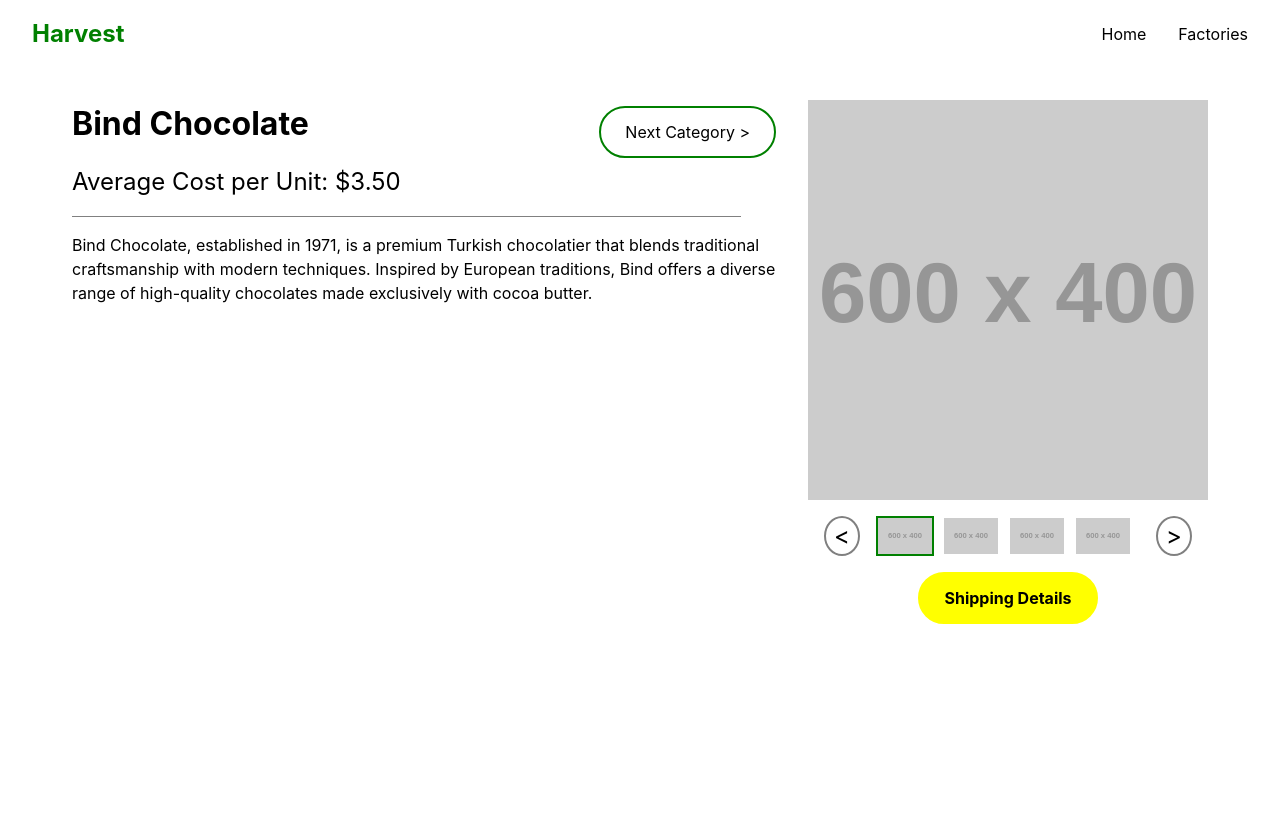
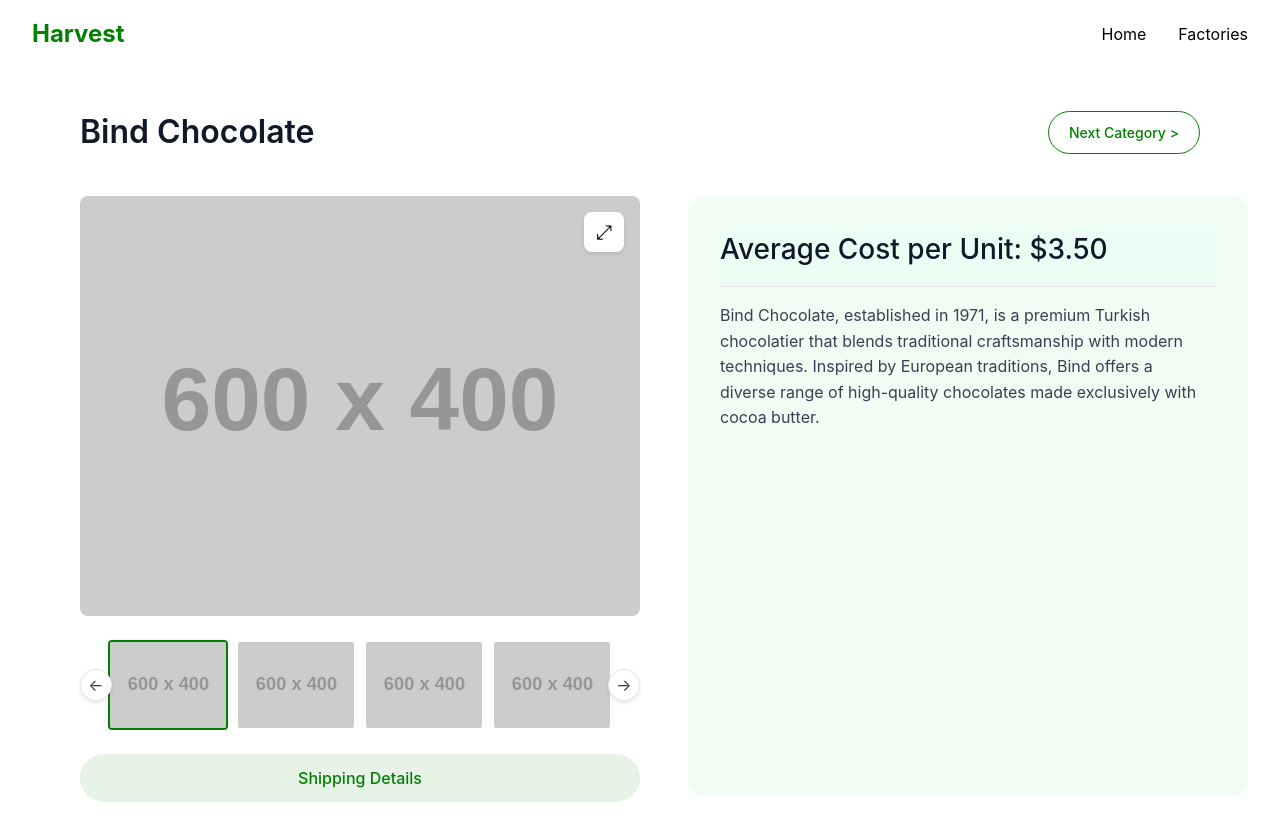
Before and after one commit to yogarajalakshmi-s/harvest-cpg-fork, a React (Create React App) app: page /factory/1 in a window 1280 px wide. Before the commit the page ends 800 px from the top, so only its background shows below. Built offline with nearby package versions, Linux system fonts and the light colour scheme.

Commit message:
factory details - design

```diff
--- a/src/Components/FactoryPage.js
+++ b/src/Components/FactoryPage.js
@@ -2,283 +2,157 @@
 import React from "react";
 import { useParams, Link } from "react-router-dom";
 import factoriesData from "../FactoryData/factoriesData";
+import styles from "../styles/FactoryPage.module.css";
 
 function FactoryPage() {
   const { id } = useParams();
   const [currentImageIndex, setCurrentImageIndex] = React.useState(0);
-  // viewIndex: -1 means showing the general description.
-  // viewIndex >= 0 indicates the index within factory.description.categoryDescriptions.
+  const [isFullscreen, setIsFullscreen] = React.useState(false);
   const [viewIndex, setViewIndex] = React.useState(-1);
 
   const factory = factoriesData.find((f) => f.id === id);
   if (!factory) return <div>Factory not found.</div>;
 
-  // Use defaults to avoid undefined errors.
   const images = factory.images ?? [];
   const catDescs = factory.description?.categoryDescriptions ?? [];
+  const currentImage = images[currentImageIndex];
+  const hasNext = viewIndex === -1 ? catDescs.length > 0 : viewIndex < catDescs.length - 1;
+  const hasPrev = viewIndex >= 0;
 
-  // --- Slideshow Navigation ---
   const nextImage = () => {
     setCurrentImageIndex((prev) => (prev + 1) % images.length);
   };
+
   const prevImage = () => {
     setCurrentImageIndex((prev) => (prev - 1 + images.length) % images.length);
   };
 
-  // --- STYLE DEFINITIONS ---
-  const containerStyle = {
-    padding: "2rem",
-    maxWidth: "1200px",
-    margin: "0 auto",
-    display: "flex",
-    gap: "2rem",
-  };
-  const columnsContainerStyle = { display: "flex", gap: "2rem" };
-  const leftStyle = { flex: 1, textAlign: "left" };
-  const rightStyle = { width: "400px", display: "flex", flexDirection: "column", alignItems: "center" };
-  const nameStyle = { fontWeight: "bold", fontSize: "2rem", marginBottom: "1rem" };
-  const subHeaderStyle = { fontSize: "1.5rem", marginBottom: "0.5rem" };
-  const normalTextStyle = { fontSize: "1rem", marginBottom: "1rem", lineHeight: "1.5", whiteSpace: "pre-wrap" };
-  const dividerStyle = { border: "none", borderBottom: "1px solid grey", margin: "1rem 0", width: "95%" };
-
-  const imagePanelStyle = {
-    width: "100%",
-    height: "400px",
-    backgroundColor: "#e5e7eb",
-    display: "flex",
-    alignItems: "center",
-    justifyContent: "center",
-    marginBottom: "1rem",
-  };
-  const bigImageStyle = { width: "100%", height: "100%", objectFit: "cover" };
-  const thumbnailStyle = {
-    width: "60px",
-    height: "40px",
-    objectFit: "cover",
-    marginRight: "0.5rem",
-    cursor: "pointer",
-    border: "2px solid transparent",
-  };
-  const thumbnailSelectedStyle = { ...thumbnailStyle, border: "2px solid green" };
-  const slideshowFooterStyle = { display: "flex", alignItems: "center", justifyContent: "center" };
-  const arrowButtonStyle = {
-    width: "40px",
-    height: "40px",
-    borderRadius: "50%",
-    border: "2px solid grey",
-    backgroundColor: "white",
-    display: "flex",
-    alignItems: "center",
-    justifyContent: "center",
-    cursor: "pointer",
-    margin: "0 1rem",
-    fontSize: "1.5rem",
-    transition: "background-color 0.3s, color 0.3s, border-color 0.3s",
+  const toggleFullscreen = () => {
+    setIsFullscreen(!isFullscreen);
   };
 
-  // --- Slideshow Panel ---
-  const currentImage = images[currentImageIndex];
-  const bigPanel = (
-    <div style={imagePanelStyle}>
-      {currentImage ? (
-        <img src={currentImage} alt={factory.name} style={bigImageStyle} />
-      ) : (
-        <div>No Image Available</div>
+  return (
+    <div className={styles.container}>
+      <div className={styles.header}>
+        <div className={styles.titleContainer}>
+          <h1 className={styles.title}>{factory.name}</h1>
+          <div className={styles.buttonContainer}>
+            {hasPrev && (
+              <button
+                className={styles.categoryButton}
+                onClick={() => setViewIndex(viewIndex - 1)}
+              >
+                &lt; Previous Category
+              </button>
+            )}
+            {hasNext && (
+              <button
+                className={styles.categoryButton}
+                onClick={() => setViewIndex(viewIndex === -1 ? 0 : viewIndex + 1)}
+              >
+                Next Category &gt;
+              </button>
             )}
           </div>
-  );
-  const thumbnails = images.map((img, index) => {
-    const style = index === currentImageIndex ? thumbnailSelectedStyle : thumbnailStyle;
-    return (
+        </div>
+      </div>
+
+      <div className={styles.mainContent}>
+        <div className={styles.imageColumn}>
+          <div className={styles.flexColumn}>
+            <div className={styles.mainImageContainer}>
+              <img
+                src={currentImage}
+                alt={factory.name}
+                className={styles.mainImage}
+                onClick={toggleFullscreen}
+              />
+              <button
+                className={styles.fullscreenButton}
+                onClick={toggleFullscreen}
+              >
+                ⤢
+              </button>
+            </div>
+            <div className={styles.thumbnailsContainer}>
+              <button
+                className={styles.arrowButtonLeft}
+                onClick={prevImage}
+              >
+                ←
+              </button>
+              {images.map((img, index) => (
                 <img
                   key={index}
                   src={img}
                   alt={`Thumbnail ${index + 1}`}
-        style={style}
+                  className={
+                    index === currentImageIndex
+                      ? styles.thumbnailSelected
+                      : styles.thumbnail
+                  }
                   onClick={() => setCurrentImageIndex(index)}
                 />
-    );
-});
-  const prevImageButton = (
-    <div className="arrow-button" style={arrowButtonStyle} onClick={prevImage}>
-      <span>{"<"}</span>
+              ))}
+              <button
+                className={styles.arrowButtonRight}
+                onClick={nextImage}
+              >
+                →
+              </button>
             </div>
-  );
-  const nextImageButton = (
-    <div className="arrow-button" style={arrowButtonStyle} onClick={nextImage}>
-      <span>{">"}</span>
-    </div>
-  );
-  const slideshowFooter = (
-    <div style={slideshowFooterStyle}>
-      {prevImageButton}
-      {thumbnails}
-      {nextImageButton}
-    </div>
-  );
-  const slideshowPanel = (
-    <div>
-      {bigPanel}
-      {slideshowFooter}
-    </div>
-  );
-
-  // --- Category Navigation Buttons ---
-  // If viewIndex === -1 (general), show only "Next Category" if there are any categories.
-  // Otherwise, show "Previous Category" (if viewIndex >= 0) and "Next Category" if applicable.
-  const hasNext = viewIndex === -1 ? catDescs.length > 0 : viewIndex < catDescs.length - 1;
-  const hasPrev = viewIndex >= 0;
-  const navButtons = (
-    <div style={{ display: "flex", gap: "0.5rem" }}>
-      {hasPrev && (
-        <button
-          className="get-category-button"
-          onClick={() => setViewIndex(viewIndex - 1)}
+            <div className={styles.marginAuto}>
+              <Link
+                to="/logistics"
+                className={styles.shippingButton}
               >
-          {"< Previous Category"}
-        </button>
-      )}
-      {hasNext && (
-        <button
-          className="get-category-button"
-          onClick={() => setViewIndex(viewIndex === -1 ? 0 : viewIndex + 1)}
-        >
-          {"Next Category >"}
-        </button>
-      )}
-    </div>
-  );
-
-  // --- Header Area: Factory Title and Navigation Buttons ---
-  const headerArea = (
-    <div style={{ display: "flex", alignItems: "center", justifyContent: "space-between" }}>
-      <div style={nameStyle}>{factory.name}</div>
-      {navButtons}
-    </div>
-  );
-
-  // --- Description Area ---
-  // If viewIndex is -1, show the general description.
-  // Otherwise, show the selected category with its subcategory descriptions.
-  let descriptionArea;
-  if (viewIndex === -1) {
-    descriptionArea = (
-      <div style={normalTextStyle}>
-        {factory.description?.general || "No general description."}
-      </div>
-    );
-  } else {
-    const categoryObj = catDescs[viewIndex];
-    descriptionArea = (
-      <div>
-        <div style={{ fontSize: "1.25rem", fontWeight: "bold", marginBottom: "0.5rem" }}>
-          {categoryObj.categoryName}
-        </div>
-        {categoryObj.subcategoryDescriptions.map((sub, idx) => (
-          <div key={idx}>
-            <div style={{ fontSize: "1.15rem", fontWeight: "bold", marginBottom: "0.25rem" }}>
-              {sub.title}
-            </div>
-            <div style={normalTextStyle}>{sub.content}</div>
-          </div>
-        ))}
-      </div>
-    );
-  }
-
-  // --- Left Column Content ---
-  const leftContent = (
-    <div style={leftStyle}>
-      {headerArea}
-      <div style={subHeaderStyle}>Average Cost per Unit: {factory.averageCostPerUnit}</div>
-      <hr style={dividerStyle} />
-      {descriptionArea}
-    </div>
-  );
-
-  // --- Right Column: Slideshow and "Shipping Details" Button ---
-  const getStartedButton = (
-    <div style={{ marginTop: "1rem" }}>
-      <Link to="/logistics" className="get-started-button">
                 Shipping Details
               </Link>
             </div>
-  );
-  const rightContent = (
-    <div style={rightStyle}>
-      {slideshowPanel}
-      {getStartedButton}
           </div>
-  );
+        </div>
 
-  // --- Injected CSS for Buttons ---
-  const injectedStyles = (
-    <style>
-      {`
-        .arrow-button {
-          width: 40px;
-          height: 40px;
-          border-radius: 50%;
-          border: 2px solid grey;
-          background-color: white;
-          display: flex;
-          align-items: center;
-          justify-content: center;
-          cursor: pointer;
-          margin: 0 1rem;
-          font-size: 1.5rem;
-          transition: background-color 0.3s, color 0.3s, border-color 0.3s;
-        }
-        .arrow-button:hover {
-          background-color: green;
-          color: white;
-          border-color: green;
-        }
-        .get-started-button {
-          display: inline-block;
-          text-align: center;
-          border: 2px solid yellow;
-          border-radius: 9999px;
-          background-color: yellow;
-          color: black;
-          padding: 0.75rem 1.5rem;
-          text-decoration: none;
-          font-weight: bold;
-          transition: background-color 0.3s, color 0.3s, border-color 0.3s;
-        }
-        .get-started-button:hover {
-          background-color: white;
-          color: black;
-          border-color: yellow;
-        }
-        .get-category-button {
-          border: 2px solid green;
-          border-radius: 9999px;
-          background-color: white;
-          color: black;
-          padding: 0.75rem 1.5rem;
-          cursor: pointer;
-          transition: background-color 0.3s, color 0.3s, border-color 0.3s;
-        }
-        .get-category-button:hover {
-          background-color: green;
-          color: white;
-        }
-      `}
-    </style>
-  );
+        <div className={styles.contentColumn}>
+          <div className={styles.contentContainer}>
+            <div className={styles.cost}>
+              Average Cost per Unit: {factory.averageCostPerUnit}
+            </div>
+            <div className={styles.scrollableContent}>
+              {viewIndex === -1 ? (
+                <div className={styles.description}>
+                  {factory.description?.general}
+                </div>
+              ) : (
+                <>
+                  <h2 className={styles.categoryTitle}>
+                    {catDescs[viewIndex].categoryName}
+                  </h2>
+                  {catDescs[viewIndex].subcategoryDescriptions.map((sub, idx) => (
+                    <div key={idx}>
+                      <h3 className={styles.subcategoryTitle}>
+                        {sub.title}
+                      </h3>
+                      <p className={styles.subcategoryDescription}>
+                        {sub.content}
+                      </p>
+                    </div>
+                  ))}
+                </>
+              )}
+            </div>
+          </div>
+        </div>
+      </div>
 
-  const columnsContainer = (
-    <div style={columnsContainerStyle}>
-      {leftContent}
-      {rightContent}
+      {isFullscreen && (
+        <div className={styles.fullscreenOverlay} onClick={toggleFullscreen}>
+          <img
+            src={currentImage}
+            alt={factory.name}
+            className={styles.fullscreenImage}
+          />
         </div>
-  );
-
-  return (
-    <div style={containerStyle}>
-      {injectedStyles}
-      {columnsContainer}
+      )}
     </div>
   );
 }
--- /dev/null
+++ b/src/styles/FactoryPage.module.css
@@ -0,0 +1,250 @@
+.container {
+  max-width: 1440px;
+  margin: 0 auto;
+  padding: 40px 80px;
+}
+
+.header {
+  margin-bottom: 40px;
+}
+
+.titleContainer {
+  display: flex;
+  justify-content: space-between;
+  align-items: center;
+  margin-bottom: 24px;
+}
+
+.title {
+  font-size: 32px;
+  font-weight: 600;
+  color: #111827;
+  margin: 0;
+}
+
+.categoryButton {
+  padding: 10px 20px;
+  border: 1px solid #008000;
+  border-radius: 24px;
+  background-color: white;
+  color: #008000;
+  cursor: pointer;
+  font-size: 14px;
+  font-weight: 500;
+  margin-left: 12px;
+  transition: all 0.2s;
+}
+
+.categoryButton:hover {
+  background-color: #008000;
+  color: white;
+}
+
+.mainContent {
+  display: flex;
+  gap: 48px;
+  min-height: 600px;
+}
+
+.imageColumn {
+  flex: 0 0 50%;
+  display: flex;
+  flex-direction: column;
+}
+
+.contentColumn {
+  flex: 0 0 50%;
+  display: flex;
+  flex-direction: column;
+}
+
+.mainImageContainer {
+  position: relative;
+  width: 100%;
+  aspect-ratio: 4/3;
+  background-color: #f3f4f6;
+  border-radius: 8px;
+  overflow: hidden;
+  margin-bottom: 24px;
+}
+
+.mainImage {
+  width: 100%;
+  height: 100%;
+  object-fit: cover;
+}
+
+.fullscreenButton {
+  position: absolute;
+  top: 16px;
+  right: 16px;
+  width: 40px;
+  height: 40px;
+  background-color: white;
+  border: none;
+  border-radius: 8px;
+  display: flex;
+  align-items: center;
+  justify-content: center;
+  cursor: pointer;
+  font-size: 20px;
+  box-shadow: 0 2px 4px rgba(0,0,0,0.1);
+}
+
+.thumbnailsContainer {
+  display: flex;
+  align-items: center;
+  gap: 8px;
+  position: relative;
+  padding: 0 8px;
+  justify-content: center;
+  width: 100%;
+}
+
+.thumbnail {
+  width: 120px;
+  height: 90px;
+  border-radius: 4px;
+  cursor: pointer;
+  object-fit: cover;
+  border: 2px solid transparent;
+}
+
+.thumbnailSelected {
+  composes: thumbnail;
+  border-color: #008000;
+}
+
+.arrowButton {
+  position: absolute;
+  top: 50%;
+  transform: translateY(-50%);
+  width: 32px;
+  height: 32px;
+  border-radius: 50%;
+  border: 1px solid #e5e7eb;
+  background-color: white;
+  display: flex;
+  align-items: center;
+  justify-content: center;
+  cursor: pointer;
+  color: #374151;
+  z-index: 1;
+  box-shadow: 0 2px 4px rgba(0,0,0,0.1);
+}
+
+.arrowButtonLeft {
+  composes: arrowButton;
+  left: 0;
+}
+
+.arrowButtonRight {
+  composes: arrowButton;
+  right: 0;
+}
+
+.contentContainer {
+  background-color: #f0fdf4;
+  border-radius: 16px;
+  padding: 32px 32px 0;
+  display: flex;
+  flex-direction: column;
+  height: 600px;
+}
+
+.cost {
+  font-size: 28px;
+  font-weight: 500;
+  color: #111827;
+  padding-bottom: 16px;
+  margin-bottom: 16px;
+  border-bottom: 1px solid #e5e7eb;
+  background-color: #ecfdf5;
+}
+
+.scrollableContent {
+  flex: 1;
+  overflow: auto;
+  padding-right: 16px;
+  padding-bottom: 32px;
+}
+
+.categoryTitle {
+  font-size: 28px;
+  font-weight: 600;
+  margin-bottom: 24px;
+  color: #111827;
+}
+
+.description {
+  font-size: 16px;
+  line-height: 1.6;
+  color: #374151;
+  margin-bottom: 24px;
+}
+
+.shippingButton {
+  display: inline-block;
+  padding: 12px 24px;
+  background-color: #e6f3e6;
+  color: #008000;
+  border-radius: 24px;
+  text-decoration: none;
+  font-weight: 500;
+  text-align: center;
+  margin-top: 24px;
+  width: 100%;
+  transition: all 0.2s;
+  border: none;
+  cursor: pointer;
+}
+
+.shippingButton:hover {
+  background-color: #008000;
+  color: white;
+}
+
+.fullscreenOverlay {
+  position: fixed;
+  top: 0;
+  left: 0;
+  right: 0;
+  bottom: 0;
+  background-color: rgba(0, 0, 0, 0.9);
+  display: flex;
+  align-items: center;
+  justify-content: center;
+  z-index: 1000;
+}
+
+.fullscreenImage {
+  max-width: 90%;
+  max-height: 90vh;
+  object-fit: contain;
+}
+
+.buttonContainer {
+  display: flex;
+}
+
+.flexColumn {
+  flex: 1;
+  display: flex;
+  flex-direction: column;
+}
+
+.marginAuto {
+  margin-top: auto;
+}
+
+.subcategoryTitle {
+  font-size: 20px;
+  font-weight: 600;
+  margin-bottom: 16px;
+  color: #111827;
+}
+
+.subcategoryDescription {
+  composes: description;
+  margin-bottom: 32px;
+}
```
Lines whose indentation alone changed are shown as unchanged.
